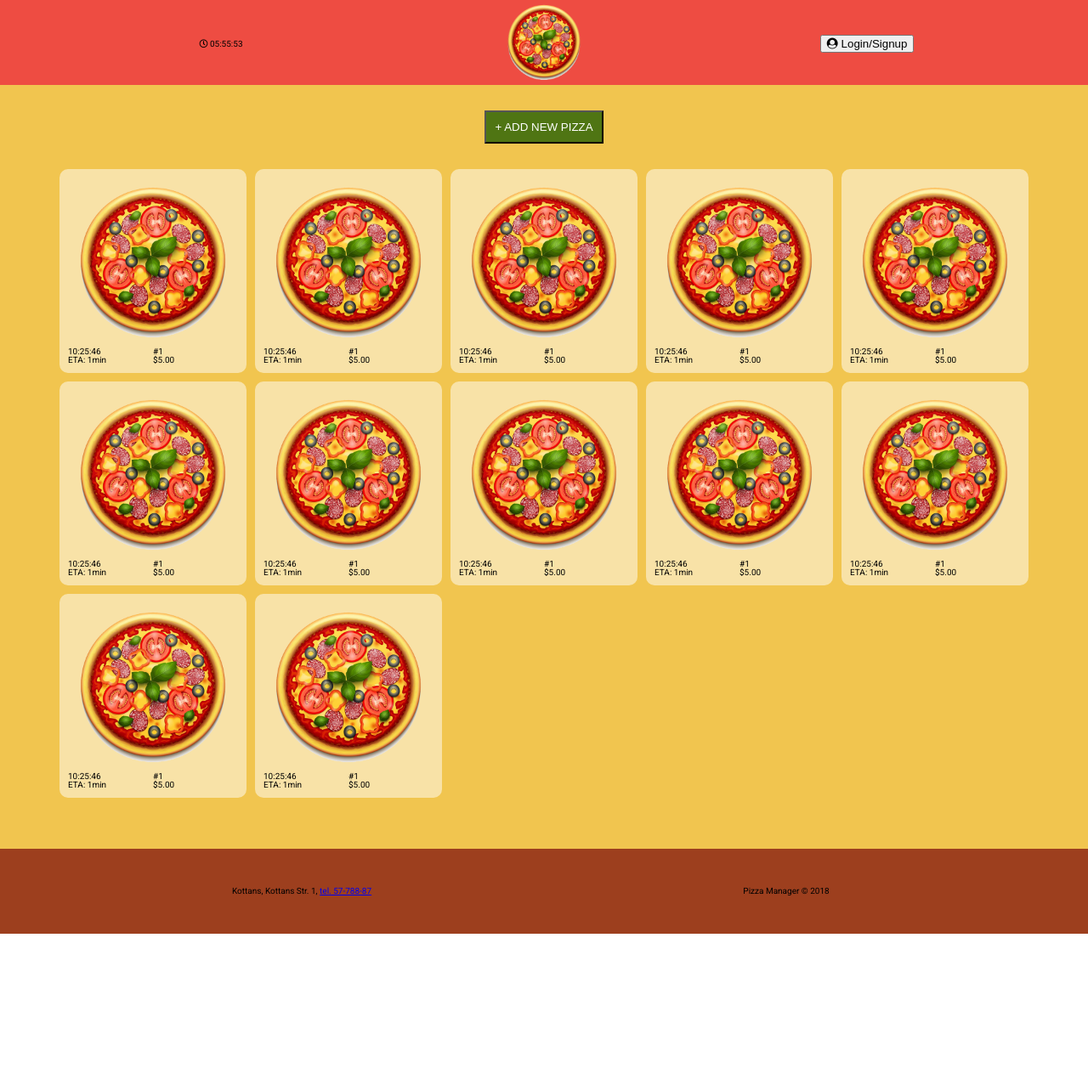
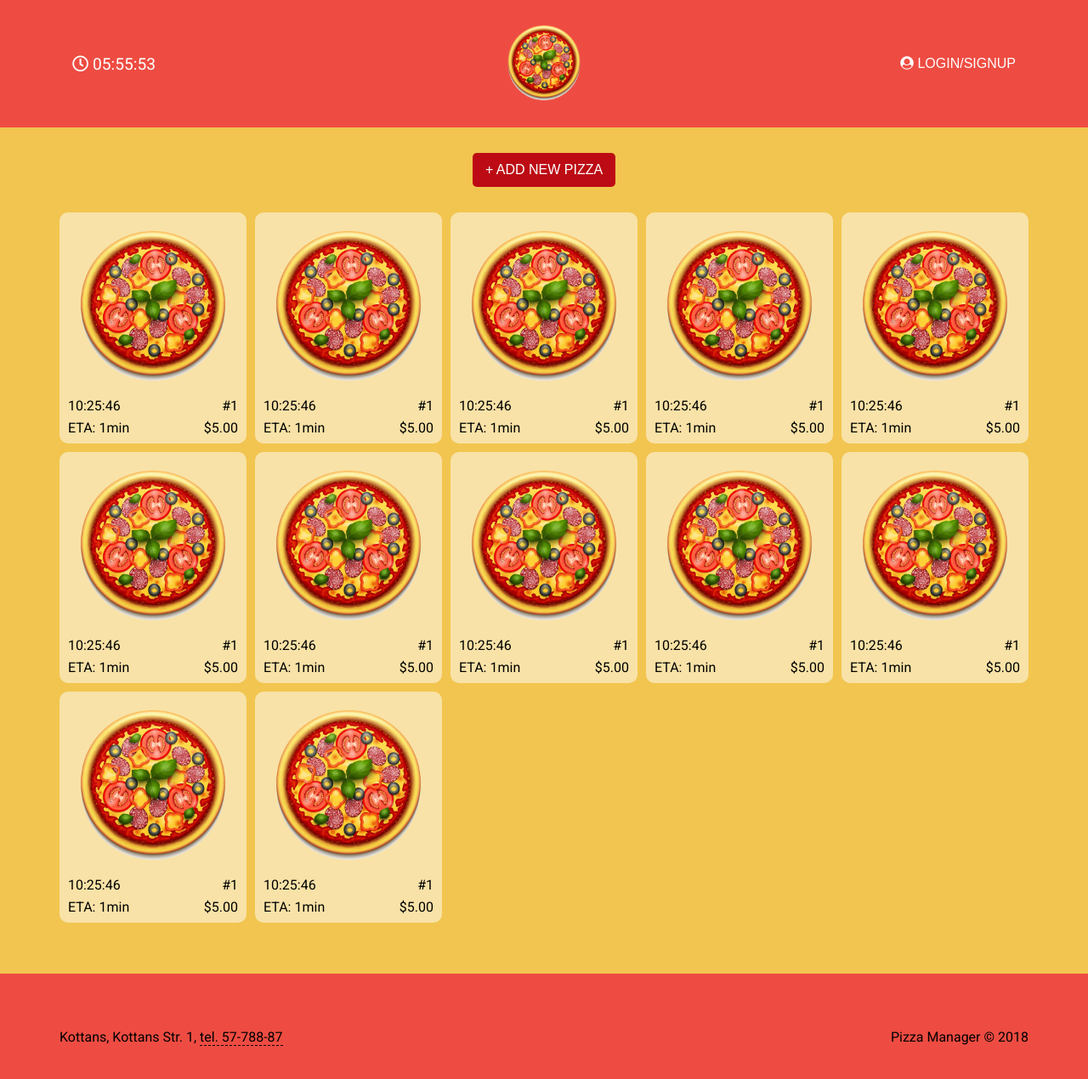
Before and after one commit to val-fom/assignments_val-fom, a website: page task_12/app/index.html in a window 1280 px wide. Shown: the whole page at 85% size. Before the commit the page ends 1099 px from the top, so only its background shows below. Drawn offline with Linux system fonts and the light colour scheme.

Commit message:
add some styling and add responsiveness

```diff
--- a/task_12/app/index.html
+++ b/task_12/app/index.html
@@ -3,6 +3,7 @@
 <head>
 	<meta charset="UTF-8">
 	<title>Pizza App</title>
+	<meta name="viewport" content="width=device-width, initial-scale=1">
 	<link rel="stylesheet" href="css/style.css">
 </head>
 <body>
@@ -18,7 +19,7 @@
 				</a>
 			</div>
 			<div class="header__login">
-				<button type="button" class="login__button">
+				<button type="button" class="button login__button">
 					<i class="fas fa-user-circle"></i>
 					Login/Signup
 				</button>
@@ -27,7 +28,7 @@
 	</header>
 
 	<main class="main">
-		<button class="main__button">+ Add new pizza</button>
+		<button class="button main__button">+ Add new pizza</button>
 		<div class="main__container">
 
 			<article class="main__item">
--- a/task_12/app/sass/_variables.scss
+++ b/task_12/app/sass/_variables.scss
@@ -5,5 +5,6 @@ $yellow: #F1C54F;
 $orangeRed: #EE4C42;
 $red: #BC0B14;
 $brown: #9D3F1E;
+$transparent: rgba(255, 255, 255, 0.7);
 
-$transition: 0.3s;
+$transition: 0.2s;
--- a/task_12/app/sass/style.scss
+++ b/task_12/app/sass/style.scss
@@ -5,20 +5,54 @@
 @import "../libs/fontawesome/fa-regular.scss";
 @import "../libs/fontawesome/fa-solid.scss";
 
+.button {
+	border: none;
+	border-radius: 5px;
+	padding: 1rem 1.5rem;
+	min-height: 40px;
+	text-transform: uppercase;
+	color: #fff;
+	font-size: 1.6rem;
+	white-space: nowrap;
+	transition: translform 0.1s,
+							box-shadow $transition;
+	cursor: pointer;
+	&:hover {
+  	box-shadow: 0 8px 16px 0 rgba(0,0,0,0.2),
+  							0 6px 20px 0 rgba(0,0,0,0.19);
+	}
+	&:active {
+		transform: translateY(1px);
+	}
+	&:focus {
+		outline-color: $red;
+	}
+}
+
+a:focus {
+	outline-color: $red;
+}
+
 html {
   box-sizing: border-box;
   min-width: 320px;
   font-size: 10px;
+  height: 100%;
+  background-color: $orangeRed;
 }
 *,
-*:before,
-*:after {
+*::before,
+*::after {
   box-sizing: inherit;
 }
 
 body {
 	font-family: #{$font}, sans-serif;
 	min-height: 100vh;
+	font-size: 1.6rem;
+	background-color: $yellow;
+	position: relative;
+	padding-bottom: 15rem;
 }
 
 .header {
@@ -27,13 +61,27 @@ body {
 
 .header__container {
 	max-width: 1170px;
-	padding: 0 1.5rem;
+	padding: 1.5rem;
 	margin: auto;
-	height: 10rem;
+	min-height: 15rem;
 	display: grid;
 	grid-template-columns: repeat(3, 1fr);
+	grid-gap: 1rem;
 	align-items: center;
 	justify-items: center;
+	:first-child {
+		justify-self: left;
+	}
+	:last-child {
+		justify-self: right;
+	}
+}
+
+.header__time {
+	font-size: 1.2em;
+	color: white;
+	white-space: nowrap;
+	padding: 1rem 1.5rem;
 }
 
 .logo__img {
@@ -41,18 +89,18 @@ body {
 	margin: auto;
 }
 
+
+.login__button {
+	background-color: transparent;
+}
+
 .main__button {
+	margin: auto;
 	display: block;
-	margin: auto;
-	background-color: $green;
-	padding: 1rem;
-	text-transform: uppercase;
-	color: $yellow;
-	color: #fff;
+	background-color: $red;
 }
 
 .main {
-	background-color: $yellow;
 	padding: 3rem 0;
 }
 
@@ -71,16 +119,18 @@ body {
 .main__item {
 	display: grid;
 	grid-template-columns: 1fr 1fr;
-	grid-template-areas: "pic pic";
-
+	grid-gap: 1rem 0;
 	background-color: rgba(255, 255, 255, 0.5);
 	border-radius: 1rem;
 	padding: 1rem;
 
+	:nth-child(odd) {
+		text-align: right;
+	}
 
 	transition: $transition;
 	&:hover {
-		background-color: rgba(255, 255, 255, 0.75);
+		background-color: rgba(255, 255, 255, 0.7);
 	}
 }
 
@@ -88,28 +138,81 @@ body {
 	max-width: 300px;
 	width: 100%;
 	margin: auto;
-	grid-area: pic;
+	grid-column: 1 / 3;
 }
 
 .footer {
-	background-color: $brown;
+	background-color: $orangeRed;
+	position: absolute;
+	width: 100%;
+	bottom: 0;
 }
 
 .footer__container {
 	max-width: 1170px;
 	padding: 0 1.5rem;
 	margin: auto;
-	height: 10rem;
+	height: 15rem;
+
 	display: grid;
-	grid-template-columns: 1fr auto 1fr;
+	grid-template-columns: auto auto;
+	grid-gap: 1rem;
 	align-items: center;
 	justify-items: center;
+	:first-child {
+		justify-self: left;
+	}
+	:last-child {
+		justify-self: right;
+	}
 }
 
 .footer__address {
-	grid-column: 1
+	a {
+		text-decoration: none;
+		color: inherit;
+		transition: $transition;
+		border-bottom: 1px dashed;
+		white-space: nowrap;
+		&:hover {
+			color: $transparent;
+		}
+	}
 }
 
 .footer__copyright {
-	grid-column: 3
+	// white-space: nowrap;
 }
+
+@media screen and (max-width: 500px){
+	.header__container {
+		grid-template-columns: repeat(2, 1fr);
+		align-items: center;
+		justify-items: center;
+		:first-child {
+			justify-self: left;
+		}
+		:last-child {
+			justify-self: right;
+		}
+	}
+
+	.header__logo {
+		grid-column: 1 / 3;
+		grid-row: 2 ;
+	}
+
+	.footer__container {
+		grid-template-columns: auto;
+		justify-content: center;
+		.footer__address {
+			justify-self: center;
+			align-self: self-end;
+		}
+		.footer__copyright {
+			justify-self: center;
+			align-self: self-start;
+		}
+	}
+
+}
```
Also changed, not shown: task_12/app/css/style.css, 1 other file.
